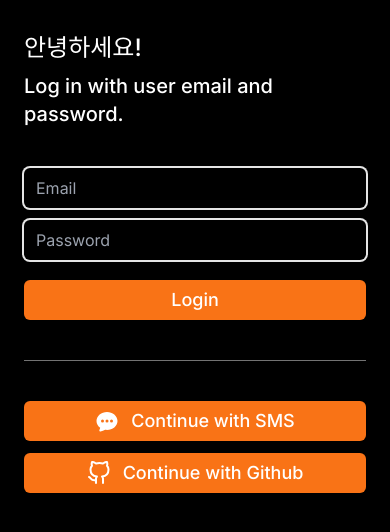
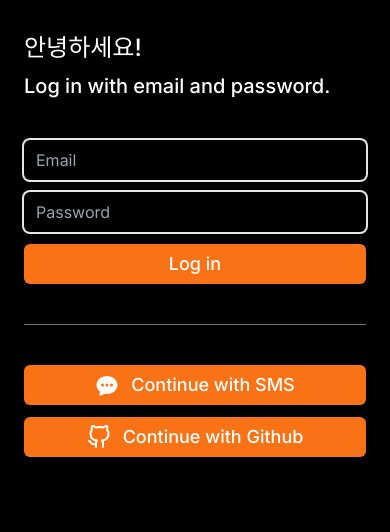
Before and after one commit to yunchan312/carrot_market_clone, a Next.js app: page /login in a window 390 px wide. Shown: the top 532 px of the page. Built offline with nearby package versions, Linux system fonts and the light colour scheme.

Commit message:
chapter 6

```diff
--- /dev/null
+++ b/app/create-account/action.ts
@@ -0,0 +1,58 @@
+"use server";
+import {
+  PASSWORD_MIN_LENGTH,
+  PASSWORD_REGEX,
+  PASSWORD_REGEX_ERROR,
+} from "@/lib/constants";
+import { z } from "zod";
+
+function checkUsername(username: string) {
+  return !username.includes("potato");
+}
+const checkPasswords = ({
+  password,
+  confirmPassword,
+}: {
+  password: string;
+  confirmPassword: string;
+}) => password === confirmPassword;
+
+const formSchema = z
+  .object({
+    username: z
+      .string({
+        invalid_type_error: "Username should be string!!",
+        required_error: "Where is my username?",
+      })
+      .toLowerCase()
+      .trim()
+      .transform((username) => `🔥${username}`)
+      .refine(checkUsername, "No potato allowed"),
+    email: z.string().email().toLowerCase(),
+    password: z
+      .string()
+      .min(PASSWORD_MIN_LENGTH)
+      .regex(PASSWORD_REGEX, PASSWORD_REGEX_ERROR),
+    confirmPassword: z.string().min(10),
+  })
+  .refine(checkPasswords, {
+    message: "Both passwords should be the same!",
+    path: ["confirmPassword"],
+  });
+
+export async function createAccount(prevState: any, formData: FormData) {
+  const data = {
+    username: formData.get("username"),
+    email: formData.get("email"),
+    password: formData.get("password"),
+    confirmPassword: formData.get("confirmPassword"),
+  };
+
+  const result = formSchema.safeParse(data);
+  if (!result.success) {
+    console.log(result.error.flatten());
+    return result.error.flatten();
+  } else {
+    console.log(result.data);
+  }
+}
--- a/app/create-account/page.tsx
+++ b/app/create-account/page.tsx
@@ -1,30 +1,52 @@
-import FormInput from "@/components/form-input";
-import FormButton from "../../components/form-btn";
+"use client";
+
+import Input from "@/components/input";
+import Button from "../../components/button";
 import SocialLogin from "@/components/social-login";
+import { useFormState } from "react-dom";
+import { createAccount } from "./action";
+import { PASSWORD_MIN_LENGTH } from "@/lib/constants";
 
 export default function CreateAccount() {
+  const [state, action] = useFormState(createAccount, null);
   return (
     <div className="flex flex-col gap-10 py-8 px-6">
       <div className="flex flex-col gap-2 *:font-medium">
         <h1 className="text-2xl">안녕하세요!</h1>
         <h2 className="text-xl">Fill in the form below to join!</h2>
       </div>
-      <form className="flex flex-col gap-3">
-        <FormInput type="text" required placeholder="Username" errors={[]} />
-        <FormInput type="email" required placeholder="Email" errors={[]} />
-        <FormInput
+      <form action={action} className="flex flex-col gap-3">
+        <Input
+          name="username"
+          type="text"
+          required
+          placeholder="Username"
+          errors={state?.fieldErrors.username}
+        />
+        <Input
+          name="email"
+          type="email"
+          required
+          placeholder="Email"
+          errors={state?.fieldErrors.email}
+        />
+        <Input
+          name="password"
           type="password"
           required
           placeholder="Password"
-          errors={[]}
+          errors={state?.fieldErrors.password}
+          minLength={PASSWORD_MIN_LENGTH}
         />
-        <FormInput
+        <Input
+          name="confirmPassword"
           type="password"
           required
           placeholder="Confirm Password"
-          errors={[]}
+          errors={state?.fieldErrors.confirmPassword}
+          minLength={PASSWORD_MIN_LENGTH}
         />
-        <FormButton text="Create Account" loading={false} />
+        <Button text="Create Account" />
       </form>
       <SocialLogin />
     </div>
--- a/app/login/action.ts
+++ b/app/login/action.ts
@@ -1,12 +1,31 @@
 "use server";
 
-import { redirect } from "next/navigation";
+import {
+  PASSWORD_MIN_LENGTH,
+  PASSWORD_REGEX,
+  PASSWORD_REGEX_ERROR,
+} from "@/lib/constants";
+import { z } from "zod";
 
-export const handleForm = async (prevState: any, formData: FormData) => {
-  await new Promise((resolve) => setTimeout(resolve, 5000));
-  console.log(formData);
-  redirect("/");
-  return {
-    errors: ["Wrong password", "password too short"],
+const formSchema = z.object({
+  email: z.string().email().toLowerCase(),
+  password: z
+    .string({
+      required_error: "Password is required",
+    })
+    .min(PASSWORD_MIN_LENGTH)
+    .regex(PASSWORD_REGEX, PASSWORD_REGEX_ERROR),
+});
+
+export async function login(prevState: any, formData: FormData) {
+  const data = {
+    email: formData.get("email"),
+    password: formData.get("password"),
   };
-};
+  const result = formSchema.safeParse(data);
+  if (!result.success) {
+    return result.error.flatten();
+  } else {
+    console.log(result.data);
+  }
+}
--- a/app/login/page.tsx
+++ b/app/login/page.tsx
@@ -1,35 +1,37 @@
 "use client";
-import FormInput from "@/components/form-input";
-import FormButton from "../../components/form-btn";
+import FormButton from "../../components/button";
+import FormInput from "@/components/input";
 import SocialLogin from "@/components/social-login";
 import { useFormState } from "react-dom";
-import { handleForm } from "./action";
+import { login } from "./action";
+import { PASSWORD_MIN_LENGTH } from "@/lib/constants";
 
 export default function Login() {
-  const [state, action] = useFormState(handleForm, null);
-
+  const [state, dispatch] = useFormState(login, null);
+  console.log(state);
   return (
     <div className="flex flex-col gap-10 py-8 px-6">
       <div className="flex flex-col gap-2 *:font-medium">
         <h1 className="text-2xl">안녕하세요!</h1>
-        <h2 className="text-xl">Log in with user email and password.</h2>
+        <h2 className="text-xl">Log in with email and password.</h2>
       </div>
-      <form action={action} className="flex flex-col gap-3">
+      <form action={dispatch} className="flex flex-col gap-3">
         <FormInput
           name="email"
           type="email"
+          placeholder="Email"
           required
-          placeholder="Email"
-          errors={[]}
+          errors={state?.fieldErrors.email}
         />
         <FormInput
           name="password"
           type="password"
+          placeholder="Password"
           required
-          placeholder="Password"
-          errors={[state?.errors ?? []]}
+          minLength={PASSWORD_MIN_LENGTH}
+          errors={state?.fieldErrors.password}
         />
-        <FormButton text="Login" />
+        <FormButton text="Log in" />
       </form>
       <SocialLogin />
     </div>
--- /dev/null
+++ b/app/sms/action.ts
@@ -0,0 +1,48 @@
+"use server";
+
+import { z } from "zod";
+import validator from "validator";
+import { redirect } from "next/navigation";
+const phoneSchema = z
+  .string()
+  .trim()
+  .refine(
+    (phone) => validator.isMobilePhone(phone, "ko-KR"),
+    "Wrong phone format"
+  );
+
+//coerce: string을 number로 바꾸는 것을 시도함.
+const tokenSchema = z.coerce.number().min(100000).max(999999);
+
+interface ActionState {
+  token: boolean;
+}
+
+export async function smsVerification(
+  prevState: ActionState,
+  formData: FormData
+) {
+  const phone = formData.get("phone");
+  const token = formData.get("token");
+  if (!prevState.token) {
+    const result = phoneSchema.safeParse(phone);
+    if (!result.success) {
+      console.log(result.error.flatten());
+      return { token: false, error: result.error.flatten() };
+    } else {
+      return {
+        token: true,
+      };
+    }
+  } else {
+    const result = tokenSchema.safeParse(token);
+    if (!result.success) {
+      return {
+        token: true,
+        error: result.error.flatten(),
+      };
+    } else {
+      redirect("/");
+    }
+  }
+}
--- a/app/sms/page.tsx
+++ b/app/sms/page.tsx
@@ -1,27 +1,47 @@
-import FormInput from "@/components/form-input";
-import FormButton from "../../components/form-btn";
+"use client";
 
+import Input from "@/components/input";
+import Button from "../../components/button";
+import { useFormState } from "react-dom";
+import { smsVerification } from "./action";
+
+const initialState = {
+  token: false,
+  errors: undefined,
+};
 export default function SMSLogin() {
+  const [state, dispatch] = useFormState(smsVerification, initialState);
+
   return (
     <div className="flex flex-col gap-10 py-8 px-6">
       <div className="flex flex-col gap-2 *:font-medium">
         <h1 className="text-2xl">SMS Login</h1>
         <h2 className="text-xl">Verify your phone number</h2>
       </div>
-      <form className="flex flex-col gap-3">
-        <FormInput
-          type="number"
-          required
-          placeholder="Phone number"
-          errors={[]}
+      <form action={dispatch} className="flex flex-col gap-3">
+        {state.token ? (
+          <Input
+            name="token"
+            type="number"
+            required
+            min={100000}
+            max={999999}
+            placeholder="Verification code"
+            key={1}
+          />
+        ) : (
+          <Input
+            name="phone"
+            type="text"
+            required
+            placeholder="Phone number"
+            errors={state.error?.formErrors}
+            key={2}
+          />
+        )}
+        <Button
+          text={state.token ? "Verify Token" : "Send Verification Code"}
         />
-        <FormInput
-          type="number"
-          required
-          placeholder="Verification code"
-          errors={[]}
-        />
-        <FormButton text="Verify" loading={false} />
       </form>
     </div>
   );
--- a/components/form-btn.tsx
+++ b/components/button.tsx
@@ -2,11 +2,11 @@
 
 import { useFormStatus } from "react-dom";
 
-interface FormButtonProps {
+interface ButtonProps {
   text: string;
 }
 
-export default function FormButton({ text }: FormButtonProps) {
+export default function Button({ text }: ButtonProps) {
   const { pending } = useFormStatus();
   return (
     <button
--- a/components/form-input.tsx
+++ /dev/null
@@ -1,32 +0,0 @@
-interface FormInputProps {
-  type: string;
-  placeholder: string;
-  required: boolean;
-  errors: string[];
-  name: string;
-}
-
-export default function FormInput({
-  type,
-  placeholder,
-  required,
-  errors,
-  name,
-}: FormInputProps) {
-  return (
-    <div className="flex flex-col gap-2">
-      <input
-        name={name}
-        className="bg-transparent px-3 focus:ring-orange-500 ring-neutral-200 rounded-md w-full h-10 transition focus:outline-none ring-2 focus:ring-4"
-        type={type}
-        placeholder={placeholder}
-        required={required}
-      />
-      {errors.map((error, index) => (
-        <div key={index} className="text-red-500 font-medium">
-          {error}
-        </div>
-      ))}
-    </div>
-  );
-}
--- /dev/null
+++ b/components/input.tsx
@@ -0,0 +1,29 @@
+import { InputHTMLAttributes } from "react";
+
+interface InputProps {
+  errors?: string[];
+  name: string;
+}
+
+export default function Input({
+  errors = [],
+  name,
+  ...rest
+}: InputProps & InputHTMLAttributes<HTMLInputElement>) {
+  return (
+    <div className="flex flex-col gap-2">
+      <input
+        name={name}
+        className="bg-transparent px-3 focus:ring-orange-500 ring-neutral-200 rounded-md w-full h-10 transition focus:outline-none ring-2 focus:ring-4"
+        {...rest}
+      />
+      {errors
+        ? errors.map((error, index) => (
+            <div key={index} className="text-red-500 font-medium">
+              {error}
+            </div>
+          ))
+        : null}
+    </div>
+  );
+}
--- /dev/null
+++ b/lib/constants.ts
@@ -0,0 +1,6 @@
+export const PASSWORD_MIN_LENGTH = 4;
+export const PASSWORD_REGEX = new RegExp(
+  /^(?=.*?[A-Z])(?=.*?[a-z])(?=.*?[0-9])(?=.*?[#?!@$%^&*-]).+$/
+);
+export const PASSWORD_REGEX_ERROR =
+  "A password must have lowercase, UPPERCASE, a number and special characters!!";
--- a/package.json
+++ b/package.json
@@ -13,12 +13,15 @@
     "next": "14.2.4",
     "react": "^18",
     "react-dom": "^18",
-    "react-icons": "^5.2.1"
+    "react-icons": "^5.2.1",
+    "validator": "^13.12.0",
+    "zod": "^3.23.8"
   },
   "devDependencies": {
     "@types/node": "^20",
     "@types/react": "^18",
     "@types/react-dom": "^18",
+    "@types/validator": "^13.12.0",
     "eslint": "^8",
     "eslint-config-next": "14.2.4",
     "postcss": "^8",
```
Also changed, not shown: 2 other files (tests, documents, lock files or other folders).
